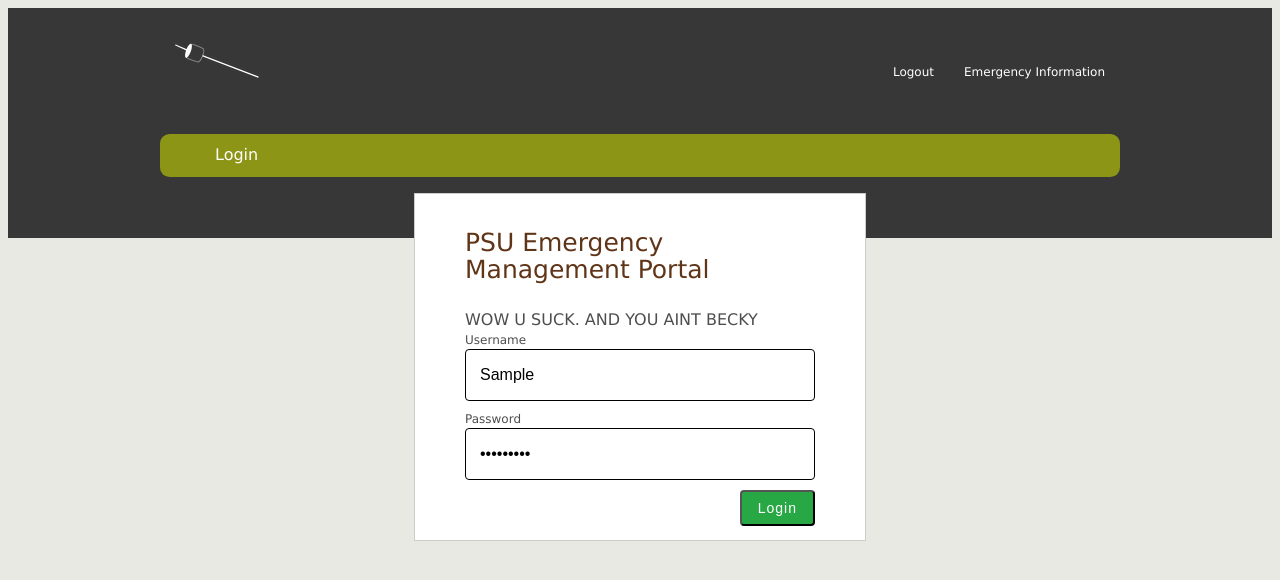
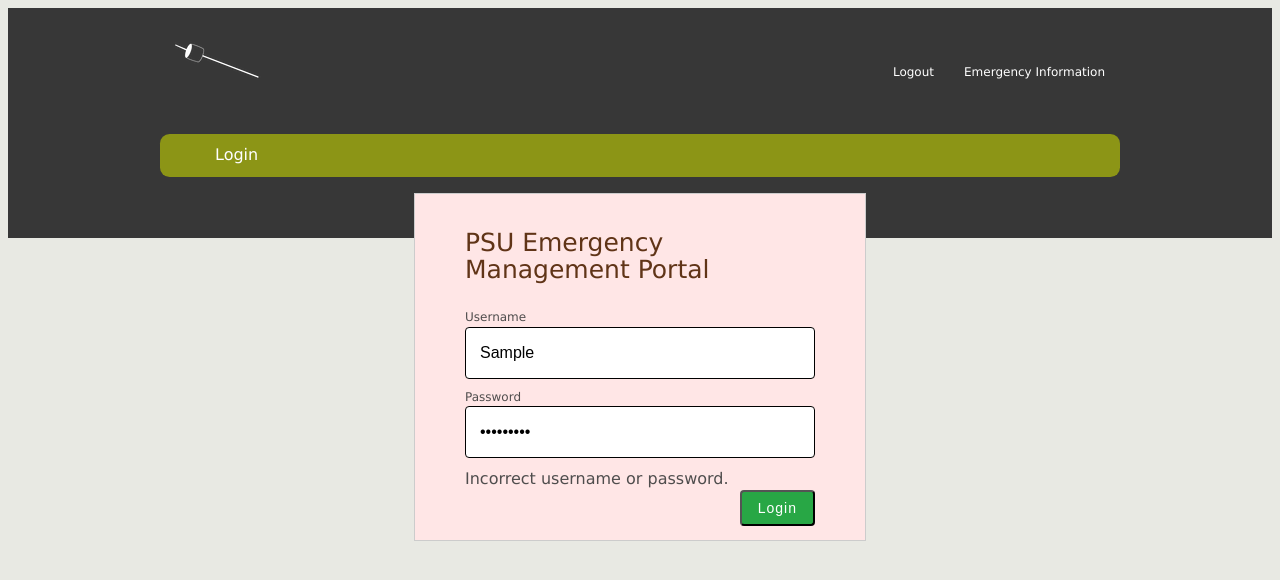
Before and after one commit to psu-oit-capstone/emp-front-end, a Vue app: page / in a window 1280 px wide. Both pictures are taken after typing "Sample", "Sample123" into the empty fields and a click on the button "Login". Shown: the top 580 px of the page. Built offline with nearby package versions, Linux system fonts and the light colour scheme; no server answers.

Commit message:
Add login failure message

```diff
--- a/src/components/LoginForm.vue
+++ b/src/components/LoginForm.vue
@@ -1,12 +1,10 @@
 <template>
     <div id="login">
-        <form id="login-field" @submit.prevent="login" >
+        <form id="login-field" @submit.prevent="login" :class="badLogin ? 'bad' : 'good'">
             <div id="login-greeting">
                 <h2>PSU Emergency Management Portal</h2>
             </div>
-            <div v-show="badLogin">
-              WOW U SUCK. AND YOU AINT BECKY
-            </div>
+
             <div class="text-box">
                 <label for="user">Username</label>
                 <input type="text" id="user" name="user" v-model="username" placeholder="Username" />
@@ -16,10 +14,13 @@
                 <input type="password" id="password" name="password" v-model="password" placeholder="Password" />
             </div>
 
+            <div v-show="badLogin">
+              Incorrect username or password.
+            </div>
+
             <button type="submit" class="submit">Login</button>
         </form>
     </div>
-
 </template>
 
 <script>
@@ -62,6 +63,14 @@ h2{
     color: #603417;
 }
 
+.bad {
+  background-color: rgb(255, 230, 230);
+}
+
+.good {
+  background-color: #FFFFFF;
+}
+
 #login-greeting{
     margin-top: -20px;
 }
@@ -69,7 +78,6 @@ h2{
 #login-field{
     max-width: 350px;
     border: 1px solid #CCCCCC;
-    background-color: #FFFFFF;
     margin: auto;
     padding: 50px;
 }
```
